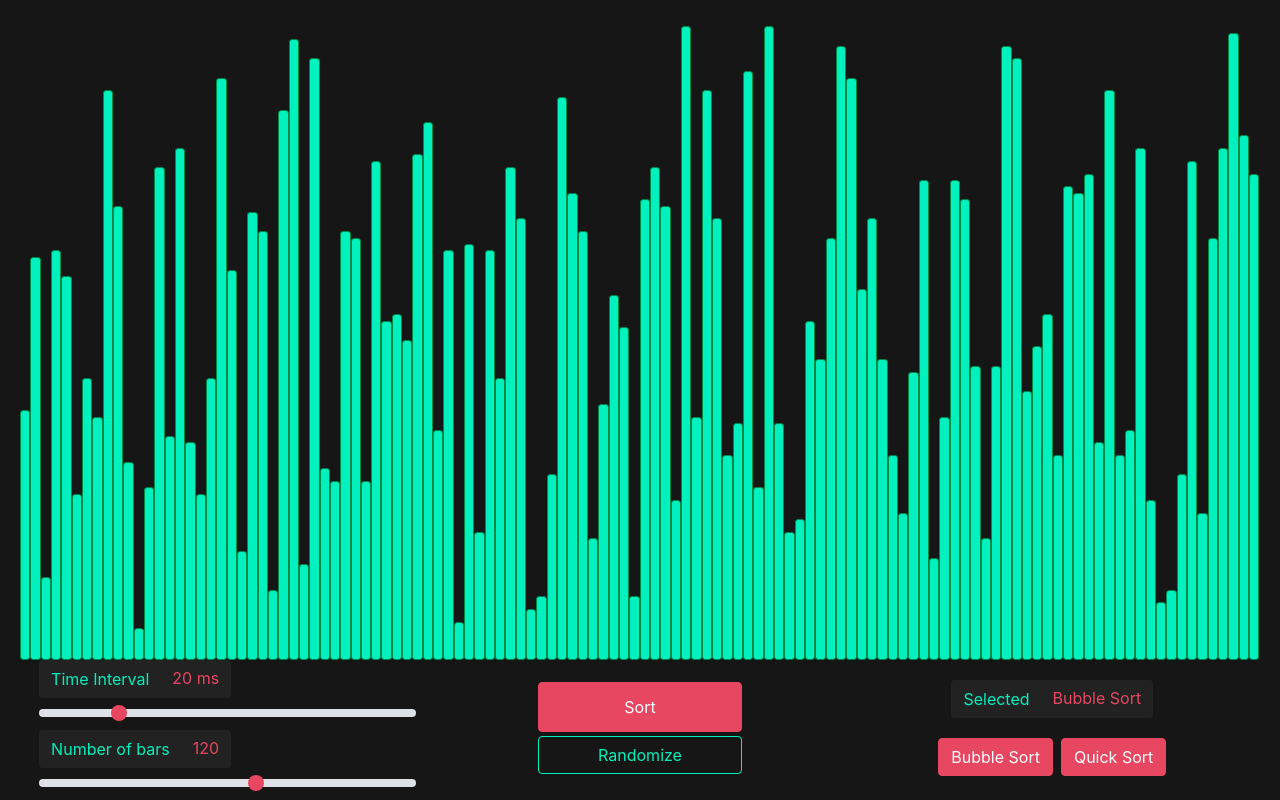
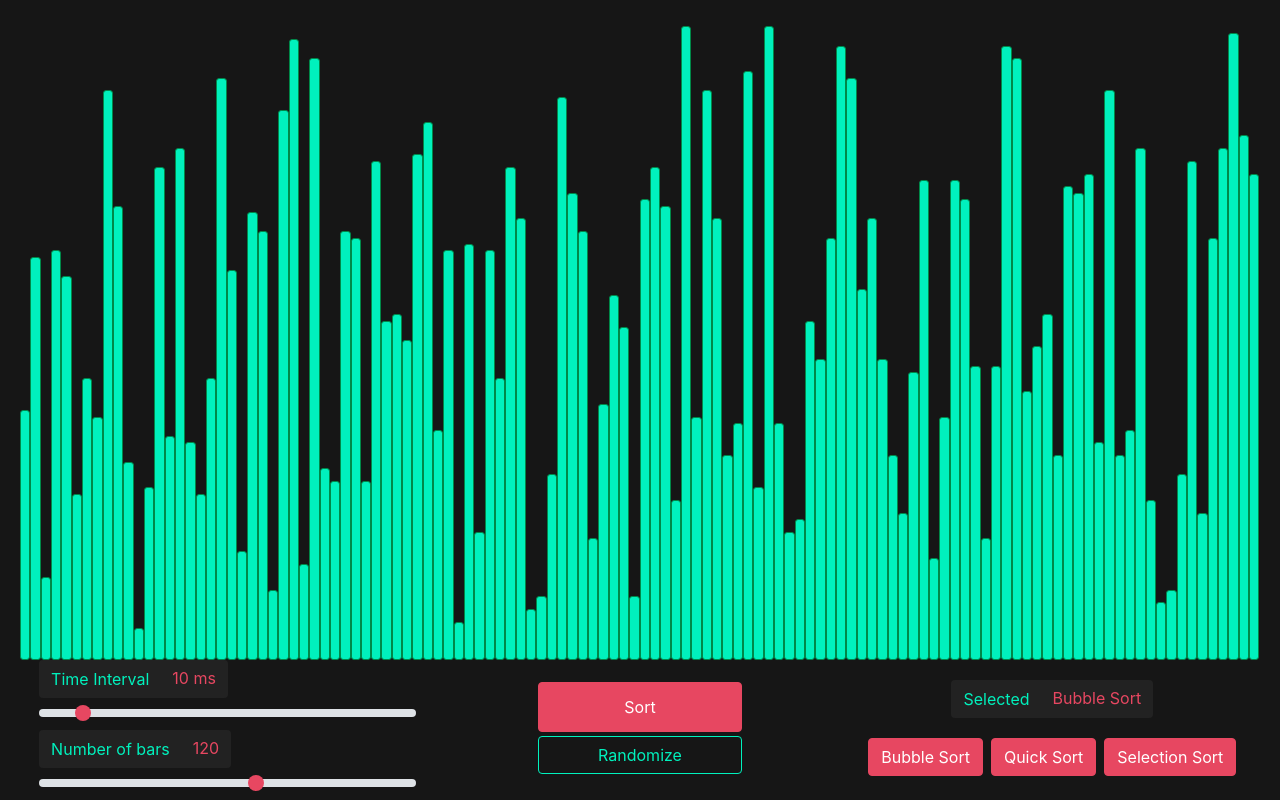
Before and after one commit to roynulrohan/algorithm-visualizer, a React (Create React App) app in the folder client/: page / in a window 1280 px wide. Built offline with nearby package versions, Linux system fonts and the light colour scheme.

Commit message:
Added selection sort

```diff
--- a/client/src/App.js
+++ b/client/src/App.js
@@ -1,12 +1,12 @@
 import React, { useState, useEffect } from 'react';
-import { bubbleSort, quickSort } from './algorithms';
+import { bubbleSort, quickSort, selectionSort } from './algorithms';
 
 function App() {
     const [graphData, setGraphData] = useState([]);
     const [dataRange, setDataRange] = useState(120);
     const [isSorting, setIsSorting] = useState(false);
     const [currentMode, setCurrentMode] = useState('Bubble Sort');
-    const [timeInterval, setTimeInterval] = useState(20);
+    const [timeInterval, setTimeInterval] = useState(10);
 
     useEffect(() => {
         setGraphData(getRandomData(dataRange));
@@ -34,6 +34,11 @@ function App() {
                     break;
                 case 'Quick Sort':
                     quickSort(graphData, setGraphData, timeInterval).then(() => {
+                        setIsSorting(false);
+                    });
+                    break;
+                case 'Selection Sort':
+                    selectionSort(graphData, setGraphData, timeInterval).then(() => {
                         setIsSorting(false);
                     });
                     break;
@@ -134,6 +139,15 @@ function App() {
                         >
                             Quick Sort
                         </button>
+                        <button
+                            className='btn btn-primary m-1'
+                            onClick={() => {
+                                setCurrentMode('Selection Sort');
+                            }}
+                            disabled={isSorting}
+                        >
+                            Selection Sort
+                        </button>
                     </div>
                 </div>
             </div>
--- /dev/null
+++ b/client/src/algorithms/SelectionSort.js
@@ -0,0 +1,27 @@
+export const selectionSort = async (inputArr, callback, timeInterval) => {
+    let n = inputArr.length;
+
+    for (let i = 0; i < n; i++) {
+        // Finding the smallest number in the subarray
+        let min = i;
+        for (let j = i + 1; j < n; j++) {
+            if (inputArr[j].value < inputArr[min].value) {
+                min = j;
+            }
+        }
+        if (min != i) {
+            await new Promise((resolve) => setTimeout(resolve, timeInterval || 5));
+            inputArr[i].className = 'bg-primary';
+            inputArr[min].className = 'bg-primary';
+            callback([...inputArr]);
+
+            // Swapping the elements
+            let tmp = inputArr[i].value;
+            inputArr[i].value = inputArr[min].value;
+            inputArr[min].value = tmp;
+
+            inputArr[i].className = ' ';
+            inputArr[min].className = ' ';
+        }
+    }
+};
--- a/client/src/algorithms/index.js
+++ b/client/src/algorithms/index.js
@@ -1,4 +1,5 @@
 import { bubbleSort } from './BubbleSort';
 import { quickSort } from './QuickSort';
+import { selectionSort } from './SelectionSort';
 
-export { bubbleSort, quickSort };
+export { bubbleSort, quickSort, selectionSort };
```
Also changed, not shown: 1 other file (tests, documents, lock files or other folders).
